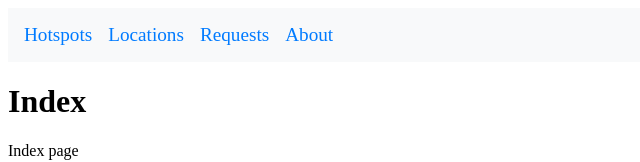
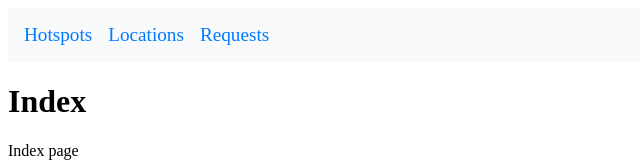
Before and after one commit to mbaeumer/gpc-frontend, a Nuxt app: page / in a window 1280 px wide. Shown: the top 162 px of the page, without its empty margins (0-640 px from the left). Built offline with nearby package versions, Linux system fonts and the light colour scheme.

Commit message:
updated workflow

```diff
--- a/components/Header.vue
+++ b/components/Header.vue
@@ -5,7 +5,6 @@
         <li><NuxtLink to="/hotspots">Hotspots</NuxtLink></li>
         <li><NuxtLink to="/locations">Locations</NuxtLink></li>
         <li><NuxtLink to="/requesttracking">Requests</NuxtLink></li>
-        <li><NuxtLink to="/about">About</NuxtLink></li>
       </ul>
     </nav>
   </header>
```
